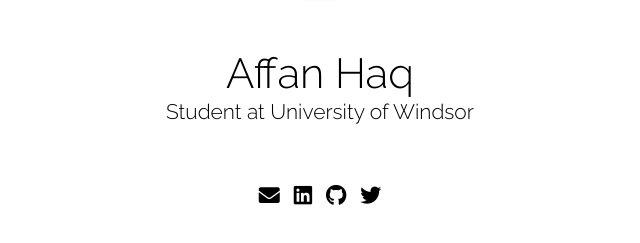
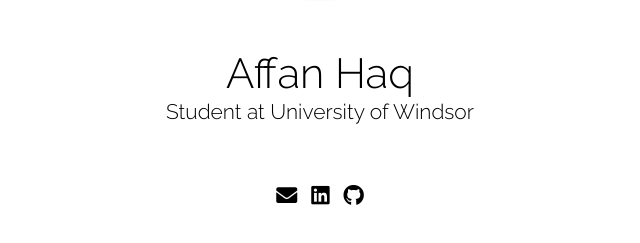
Before and after one commit to haq/personal-site, a plain HTML site: page index.html in a window 1280 px wide. Shown: the part 447-690 px from the top of the page, without its empty margins (320-960 px from the left). Drawn offline with nearby package versions, Linux system fonts and the light colour scheme.

Commit message:
removed twitter link

```diff
--- a/index.html
+++ b/index.html
@@ -39,11 +39,6 @@
                     <i class="icon fab fa-github"></i>
                 </a>
             </li>
-            <li>
-                <a href="https://twitter.com/haaaqs">
-                    <i class="icon fab fa-twitter"></i>
-                </a>
-            </li>
         </ul>
     </div>
 </footer>
```
